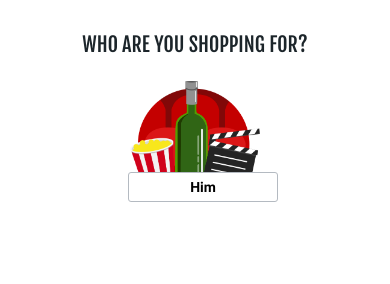
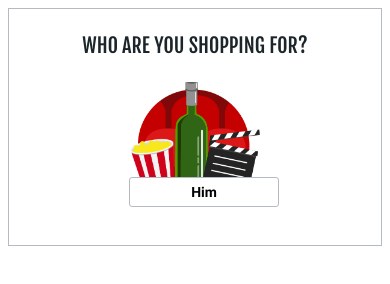
Before and after one commit to vmandapati/oh, a plain HTML site: page index.html in a window 390 px wide. Drawn offline with nearby package versions, Linux system fonts and the light colour scheme; files whose address does not match are found by name.

Commit message:
added styling to container

```diff
--- a/index.html
+++ b/index.html
@@ -25,7 +25,8 @@
       <div class="resultDescription">
         <!--<p></p>-->
       </div>
-  <ul id="choices"></ul>
+    <ul class="choices" id="choices"></ul>
+    &nbsp;
     <div class='resultForm'>
       <button class="restartQuiz">Restart Quiz</button>
       <h3>Based on what you've told us, we have the perfect gift for you</h3>
--- a/script.js
+++ b/script.js
@@ -311,7 +311,7 @@ $(function() {
      else{
        for(var i = 0; i < items.length; i++) {
          var item = items[i];
-         $list.append('<li><img data-choice="' + item.id + '" src='+item.img+'> <button class="resultDescription">'+item.name+'</button></li>');
+         $list.append('<div class="liContainer"><li><img data-choice="' + item.id + '" src='+item.img+'> <button class="resultDescription">'+item.name+'</button></li></div>');
 
         // $list.append('<li><a href="#" data-choice="' + item.id + '">' + item.name + '</a></li>');
        }
--- a/styles.css
+++ b/styles.css
@@ -52,6 +52,11 @@ body{
     padding-bottom: 24px;
 }
 
+.liContainer{
+  position: relative;
+  padding-bottom: 24px;
+}
+
 img{
   width: auto;
   height: 120px;
@@ -65,13 +70,13 @@ img{
   border: 1px solid #b4bac1;
   Height: 30px;
   position: absolute;
-  top: 172px;
+  top: 95px;
   vertical-align: middle;
-  left: 128px;
+  left: 120px;
   width: 150px;
   background: #ffffff;
   font-family: roboto-bold;
-
+  z-index: 999;
 }
 
 ul{
@@ -128,4 +133,8 @@ button{
   letter-spacing: .04em;
 }
 
+.quiz{
+  border: 1px solid #b4bac1;
 }
+
+}
```
Lines whose indentation alone changed are shown as unchanged.
